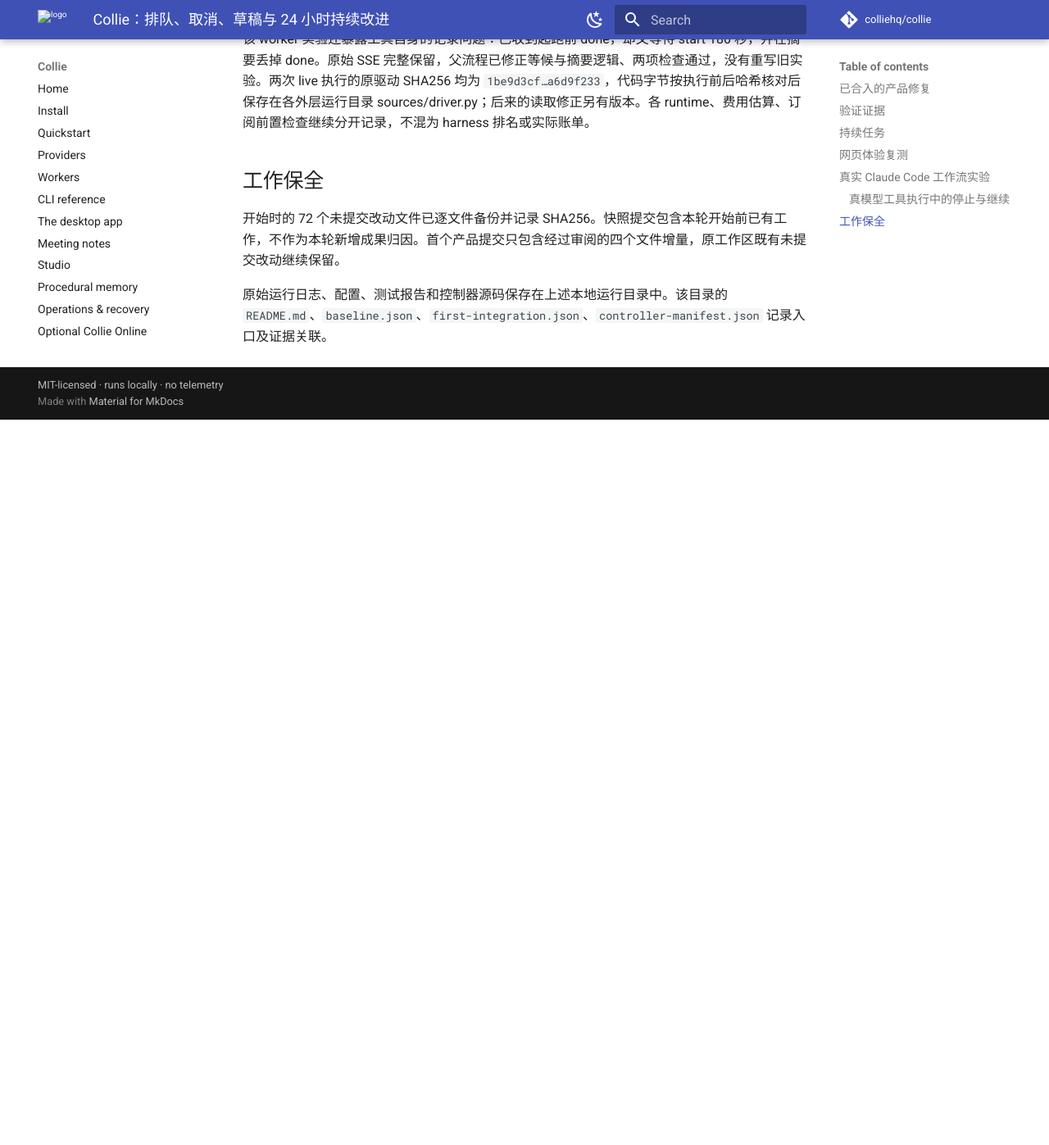
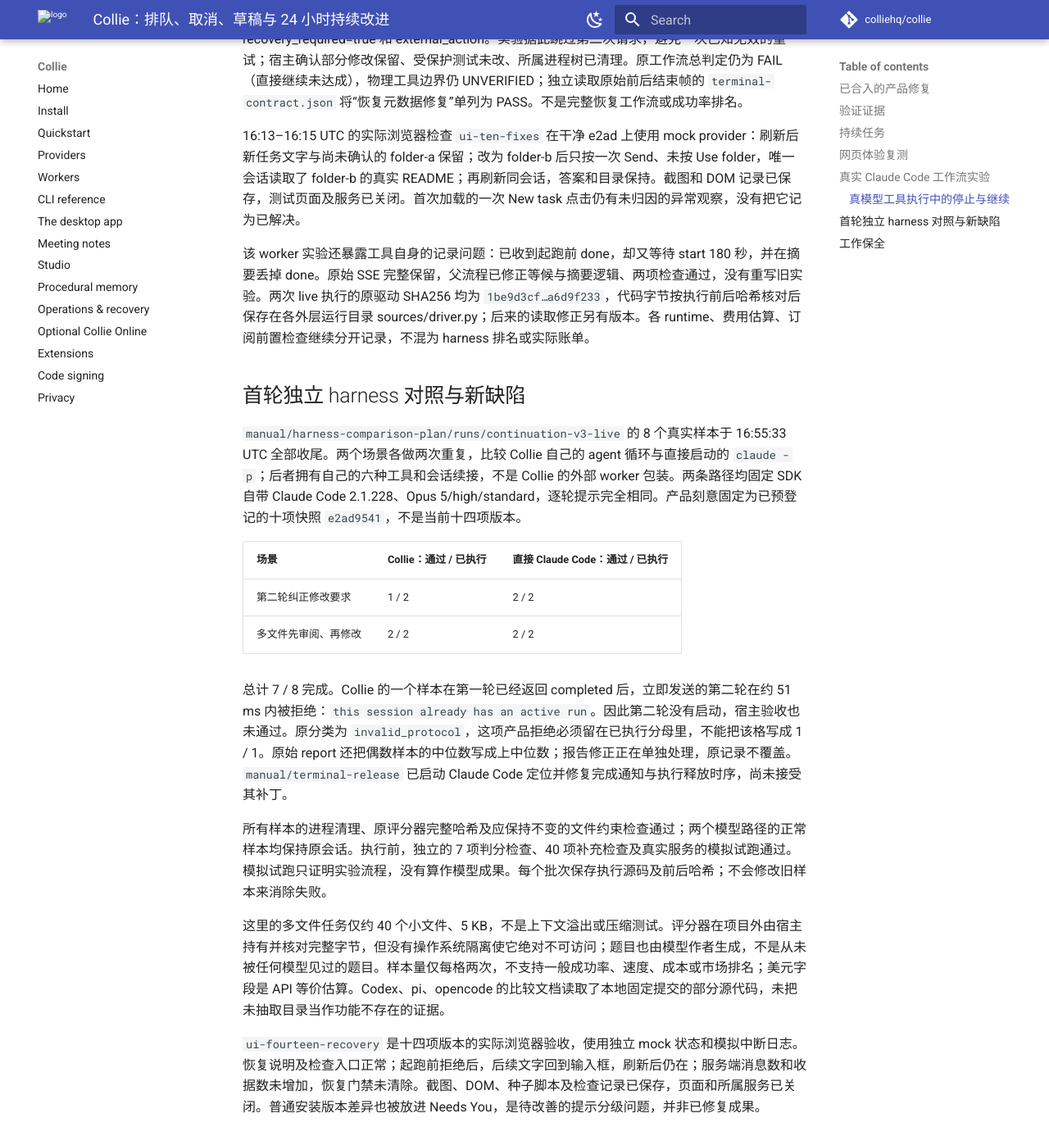
Before and after one commit to colliehq/collie, an MkDocs documentation site: the page built from docs/product-evolution-2026-09-13.md, in a window 1280 px wide and 1400 px high, scrolled down 8188 px. Shown: the top 1397 px of the window at 82% size. Built offline with MkDocs 1.6.1 and Material for MkDocs 9.7.7, drawn with Linux system fonts in a browser that asks for light colours; comment, search, counter and statistics services are not loaded; before the commit the page ends 8700 px from its top, so only the background shows below that; some of the changed text lies outside the part shown.

Commit message:
docs: record live harness comparison and recovery UI validation

```diff
--- a/docs/product-evolution-2026-09-13.md
+++ b/docs/product-evolution-2026-09-13.md
@@ -30,13 +30,17 @@
 
 提交 `28564f12cad7e16d470d66d3656743ce83be6238` 修复执行进程退出后任务仍被标成 claimed、无法开始/编辑/取消的队列。读取或编辑/取消入口先尝试非阻塞获取会话租约，再用现有日志核对：已经交付的标为 consumed，尚未交付的恢复 pending；活执行者仍持有租约时不干扰它，日志不可读时不凭猜测重新排队。独立 193 passed、旧代码 2 failed/15 passed、只读审阅 approve。完整回归 3954 passed、20 skipped，GUI 63/63、surfaces 41/41、全部门禁通过。精确快照 `d40a3fcb9e115ad6043c0d502199bd0a8e9cc46e`，证据 `rounds/04-queued-intent`；该完整快照不含第八、九项网页修复，组合检查另行记录。
 
-提交 `32c790d27eb13bd5ebdb4af812ecb12cea24b93b` 修复外部 worker 的结束记录：正常停止时返回 canonical stop_reason/completed，读取持久化恢复状态并随第一条结束帧报告，调度器据此保留待处理任务；停止时保存已有的部分答案。恢复日志不可读时保留不确定性，不自动确认或清除恢复门禁。Claude Code 作者在临时切回旧代码做比较时超时；父流程从它保存的精确补丁恢复实现，叠加到十项修复快照，独立 208 passed、旧代码 6 failed/16 passed、只读审阅 approve 后合入。精确测试快照 `6786eca14c5c278c11b29fe0022502e26adbb11d`，证据 `manual/worker-terminal-merged/verification`；集成保留 70 个无关脏文件。聊天界面尚未消费 recovery 字段，正在单独补齐，不能把后端修复说成完整恢复体验已经完成。pack、断连异常等相邻终态的剩余差异也保留为后续检查项。
+提交 `32c790d27eb13bd5ebdb4af812ecb12cea24b93b` 修复外部 worker 的结束记录：正常停止时返回 canonical stop_reason/completed，读取持久化恢复状态并随第一条结束帧报告，调度器据此保留待处理任务；停止时保存已有的部分答案。恢复日志不可读时保留不确定性，不自动确认或清除恢复门禁。Claude Code 作者在临时切回旧代码做比较时超时；父流程从它保存的精确补丁恢复实现，叠加到十项修复快照，独立 208 passed、旧代码 6 failed/16 passed、只读审阅 approve 后合入。精确测试快照 `6786eca14c5c278c11b29fe0022502e26adbb11d`，证据 `manual/worker-terminal-merged/verification`；集成保留 70 个无关脏文件。该提交只补齐后端字段，后续第十四项才增加聊天恢复说明与检查入口；两者仍不等于所有恢复场景已完成验收。pack、断连异常等相邻终态的剩余差异也保留为后续检查项。
 
 提交 `dcb87e2c659cf2c4935e3bcc602fec9a158c8393` 修复会话分叉恰好截在工具调用与结果之间时的历史不完整。分叉前缀现在给缺失的结果补充明确的分支说明，保留已记录结果，不声称外部动作没有执行或已撤销；父会话日志不变。独立 64 passed、旧代码 3 failed/23 passed、只读审阅 approve，精确快照 `7c9f79592ad389b084b046661c649003cb5a4e0f`。检查经过真实 provider 消息转换，但没有以此声称做过真实 API 拒绝对照。旧的已落盘分支暂不回填；分叉共享隔离目录的清理所有权另行修复。第十一、十二项组合为 `5a32299f17908c202e98579de8f674e823e04b36`，158 passed、2 skipped 后，于 16:29:34 UTC 更新自动分支，证据 `combined-fork-worker-checks`。
 
 提交 `ed5f5efb5f6e16f0faeef8c9bd3b0d211dcb6e90` 修复 native/pack 的订阅显示分类遗漏：SDK 和已接受的别名不再漏出 plan 标签；使用实际执行 provider 的既有规范分类，外部 worker pack 使用已有 runner billing evidence。金额仍是 API 等价估算，没有增加账单认证或宣称实际收费为零。独立 193 passed、旧代码 10 failed/60 passed、只读审阅 approve；其中两项旧代码失败触及缺失 helper，另外八项为真实布尔结果错误。新增桌面测试固定已有 plan 提示与 metered 金额显示，是消费者合同检查，旧代码也通过。私有快照 `0429172b8e964716b5c2106917798f72d25806d3`，证据 `manual/subscription-label-merged/verification`。每个 pack attempt 及部分移动端金额标签暂未覆盖。
 
-全部十三项的干净组合快照为 `87eeda438d4212b6c9aefa46014de6d4e27998e7`；180 项组合回归通过后，于 16:37:11 UTC 同步到自动分支。此前全十项的完整回归不能代替这个新组合的全量测试。聊天恢复入口候选的独立 175 项检查已通过，但尚未完成旧界面对照和只读审阅，不算已合入。
+全部十三项的干净组合快照为 `87eeda438d4212b6c9aefa46014de6d4e27998e7`；180 项组合回归通过后，于 16:37:11 UTC 同步到自动分支。此前全十项的完整回归不能代替这个新组合的全量测试。
+
+第十四项提交 `32560c68786ddd3e2be109f5bd6b8f8e3ec8ee89` 补齐聊天恢复提示和检查入口。取消、错误或完成后仍存在恢复门禁时，保留部分回答并说明原因；起跑前被门禁拒绝的消息恢复到草稿，不自动重发。重新打开会话时会向服务端检查历史收据里的门禁是否仍存在。独立 175 passed、旧界面 11 failed/43 passed、只读 Claude Code 审阅 approve；作者超时前留下的完整候选经过换行规范化、重放到最新基线和独立验证，没有将超时算成成功调用。精确快照 `0236ca35ec3542ef9bc6f76a8ab0cc6b0e28f29f`，组合后的 117 项相邻检查通过，于 16:57:21 UTC 同步到自动分支。此前一条验证命令误写了不存在的测试文件名，退出码 4，保留在 `fourteen-fixes-focused`；正确选择位于 `fourteen-fixes-focused-v2`。
+
+这项改进没有自动确认中断动作。审阅还记录了历史上限收据解除门禁后仍禁用 Continue、token 轮换时恢复读取未重试、部分语言回退英文等后续细节；不能据此声称所有恢复场景都已完善。
 
 ## 验证证据
 
@@ -127,6 +131,23 @@
 
 该 worker 实验还暴露工具自身的记录问题：已收到起跑前 done，却又等待 start 180 秒，并在摘要丢掉 done。原始 SSE 完整保留，父流程已修正等候与摘要逻辑、两项检查通过，没有重写旧实验。两次 live 执行的原驱动 SHA256 均为 `1be9d3cf…a6d9f233`，代码字节按执行前后哈希核对后保存在各外层运行目录 sources/driver.py；后来的读取修正另有版本。各 runtime、费用估算、订阅前置检查继续分开记录，不混为 harness 排名或实际账单。
 
+## 首轮独立 harness 对照与新缺陷
+
+`manual/harness-comparison-plan/runs/continuation-v3-live` 的 8 个真实样本于 16:55:33 UTC 全部收尾。两个场景各做两次重复，比较 Collie 自己的 agent 循环与直接启动的 `claude -p`；后者拥有自己的六种工具和会话续接，不是 Collie 的外部 worker 包装。两条路径均固定 SDK 自带 Claude Code 2.1.228、Opus 5/high/standard，逐轮提示完全相同。产品刻意固定为已预登记的十项快照 `e2ad9541`，不是当前十四项版本。
+
+| 场景 | Collie：通过 / 已执行 | 直接 Claude Code：通过 / 已执行 |
+| --- | --- | --- |
+| 第二轮纠正修改要求 | 1 / 2 | 2 / 2 |
+| 多文件先审阅、再修改 | 2 / 2 | 2 / 2 |
+
+总计 7 / 8 完成。Collie 的一个样本在第一轮已经返回 completed 后，立即发送的第二轮在约 51 ms 内被拒绝：`this session already has an active run`。因此第二轮没有启动，宿主验收也未通过。原分类为 `invalid_protocol`，这项产品拒绝必须留在已执行分母里，不能把该格写成 1 / 1。原始 report 还把偶数样本的中位数写成上中位数；报告修正正在单独处理，原记录不覆盖。`manual/terminal-release` 已启动 Claude Code 定位并修复完成通知与执行释放时序，尚未接受其补丁。
+
+所有样本的进程清理、原评分器完整哈希及应保持不变的文件约束检查通过；两个模型路径的正常样本均保持原会话。执行前，独立的 7 项判分检查、40 项补充检查及真实服务的模拟试跑通过。模拟试跑只证明实验流程，没有算作模型成果。每个批次保存执行源码及前后哈希；不会修改旧样本来消除失败。
+
+这里的多文件任务仅约 40 个小文件、5 KB，不是上下文溢出或压缩测试。评分器在项目外由宿主持有并核对完整字节，但没有操作系统隔离使它绝对不可访问；题目也由模型作者生成，不是从未被任何模型见过的题目。样本量仅每格两次，不支持一般成功率、速度、成本或市场排名；美元字段是 API 等价估算。Codex、pi、opencode 的比较文档读取了本地固定提交的部分源代码，未把未抽取目录当作功能不存在的证据。
+
+`ui-fourteen-recovery` 是十四项版本的实际浏览器验收，使用独立 mock 状态和模拟中断日志。恢复说明及检查入口正常；起跑前拒绝后，后续文字回到输入框，刷新后仍在；服务端消息数和收据数未增加，恢复门禁未清除。截图、DOM、种子脚本及检查记录已保存，页面和所属服务已关闭。普通安装版本差异也被放进 Needs You，是待改善的提示分级问题，并非已修复成果。
+
 ## 工作保全
 
 开始时的 72 个未提交改动文件已逐文件备份并记录 SHA256。快照提交包含本轮开始前已有工作，不作为本轮新增成果归因。首个产品提交只包含经过审阅的四个文件增量，原工作区既有未提交改动继续保留。
```
